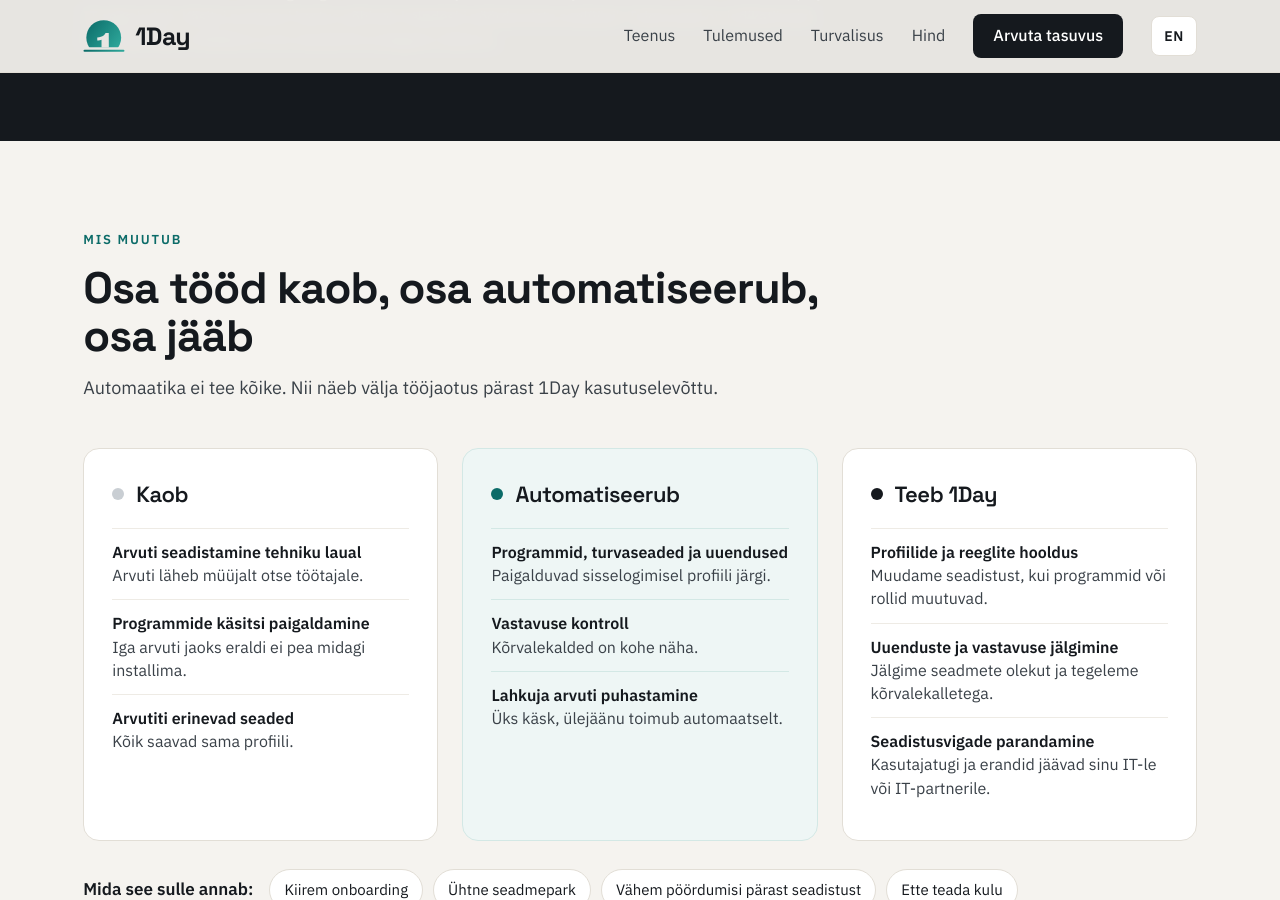
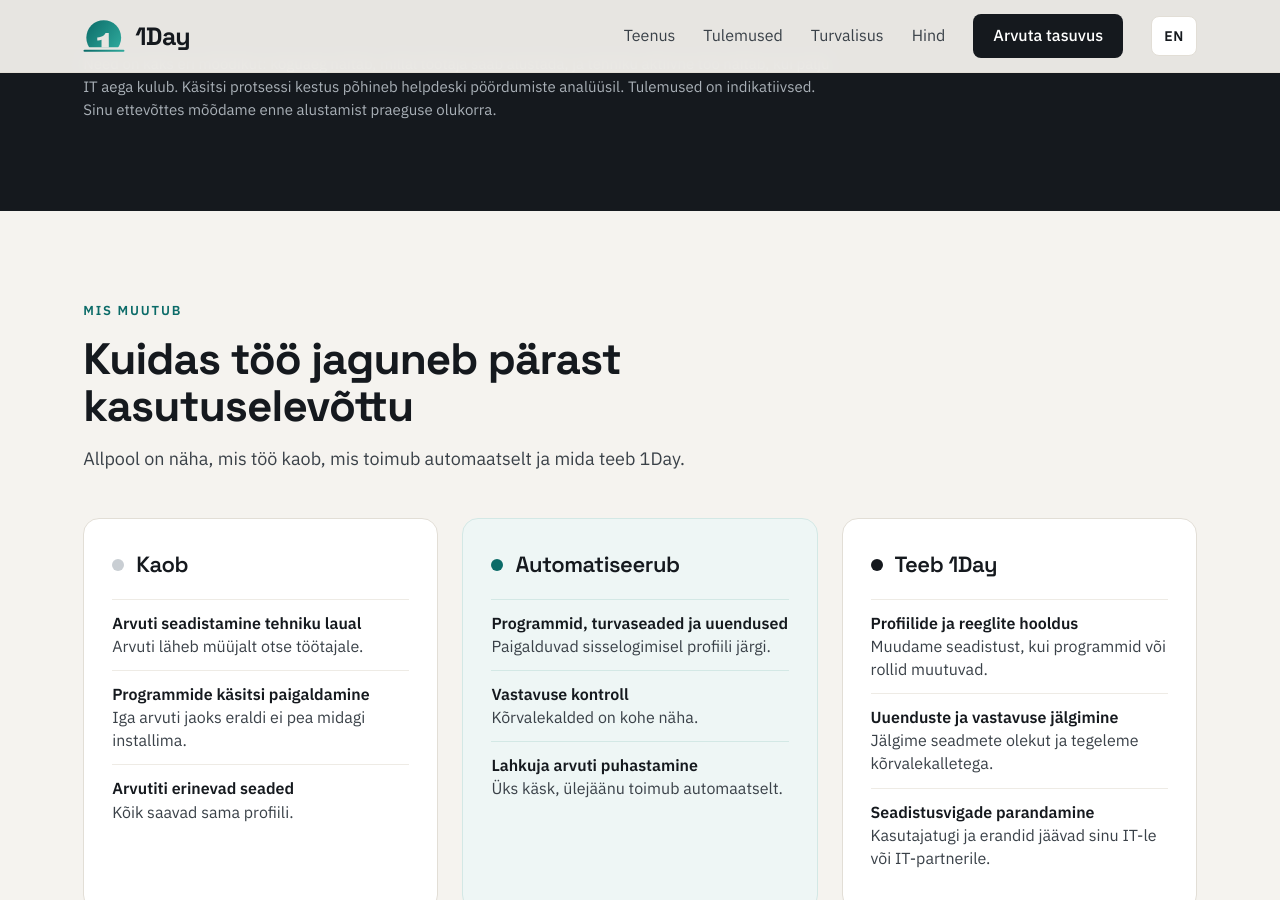
Before and after one commit to optisoft-ee/autopilot, a Jekyll site: the page built from index.html, in a window 1280 px wide and 900 px high, scrolled down 2443 px. Built offline with Jekyll 4.4.1, drawn with Linux system fonts in a browser that asks for light colours; some of the changed text lies outside the part shown.

Commit message:
Tekstid: avalehe pealkiri ja tööjaotuse sektsioon ilma loosungiteta

```diff
--- a/_data/et.yml
+++ b/_data/et.yml
@@ -5,7 +5,7 @@ meta:
   locale: "et_EE"
   title: "1Day – arvutite automaatne seadistus ja seadmehaldus"
   description: "1Day seadistab Microsoft Intune’i ja Windows Autopiloti ning haldab neid edasi. Uus arvuti läheb müüjalt otse töötajale ja on umbes poole tunniga tööks valmis."
-  og_title: "1Day – uus töötaja alustab tööd esimesel päeval"
+  og_title: "1Day – arvutite automaatne seadistus ja seadmehaldus"
   og_description: "Algseadistus ja pidev seadmehaldus Microsoft Intune’iga. Piloodis 81 arvutiga: arvuti on töövalmis ~30 min pärast sisselogimist, IT ei valmista seadmeid käsitsi ette."
   og_image: "/og-image.png?v=2"
   og_image_alt: "1Day – tööseadme seadistamine. Sinu seade, sinu esimene tööpäev: ava seade, logi sisse, alusta tööd. IT-tehniku töö varem ~2 h arvuti kohta, nüüd ~15 min kogu pargi peale."
@@ -27,7 +27,7 @@ nav:
 
 hero:
   eyebrow: "Arvutite seadistus ja seadmehaldus"
-  title: "Uus töötaja alustab tööd <br>esimesel päeval."
+  title: "Uus arvuti on töövalmis <br>ilma käsitsi seadistuseta."
   lead: "1Day seadistab sinu Microsoft 365 keskkonnas Intune’i ja Windows Autopiloti ning haldab neid edasi. Arvuti läheb müüjalt otse töötajale. Programmid, turvaseaded ja tööprofiil paigalduvad sisselogimisel automaatselt, seega ei pea IT seadmeid käsitsi ette valmistama."
   cta: "Arvuta, kas see tasub ära"
   secondary: "Mida 1Day sinu eest teeb"
@@ -97,8 +97,8 @@ results:
 
 change:
   eyebrow: "Mis muutub"
-  title: "Osa tööd kaob, osa automatiseerub, osa jääb"
-  lead: "Automaatika ei tee kõike. Nii näeb välja tööjaotus pärast 1Day kasutuselevõttu."
+  title: "Kuidas töö jaguneb pärast kasutuselevõttu"
+  lead: "Allpool on näha, mis töö kaob, mis toimub automaatselt ja mida teeb 1Day."
   columns:
     - title: "Kaob"
       items:
```
Also changed, not shown: _data/en.yml (+4 -4 lines).
